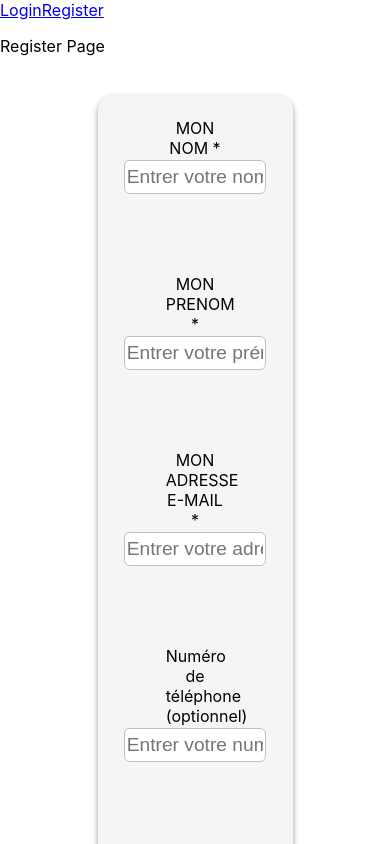
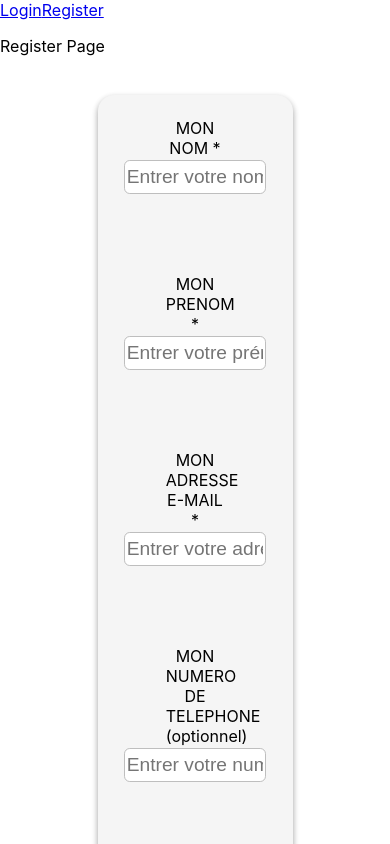
Before and after one commit to Magikmagnum/web-app, a React (Create React App) app: page /register in a window 390 px wide. Shown: the top 844 px of the page. Built offline with nearby package versions, Linux system fonts and the light colour scheme.

Commit message:
update PhoneNumberInput component label

```diff
--- a/src/components/PhoneNumberInput/PhoneNumberInput.tsx
+++ b/src/components/PhoneNumberInput/PhoneNumberInput.tsx
@@ -27,7 +27,7 @@ const PhoneNumberInput: React.FunctionComponent<IPhoneNumberInputProps> = (props
         <>
             <label
             htmlFor="phoneNumber"
-            >Numéro de téléphone (optionnel)
+            >MON NUMERO DE TELEPHONE (optionnel)
             </label>
             <input
             type="phoneNumber"
```
